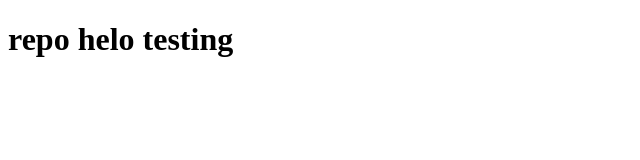
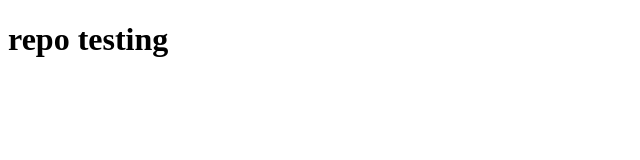
Before and after one commit to kkap001/angular, a plain HTML site: page index.html in a window 1280 px wide. Shown: the whole page, without its empty margins (0-640 px from the left). Drawn offline with Linux system fonts and the light colour scheme.

Commit message:
Update index.html

```diff
--- a/index.html
+++ b/index.html
@@ -2,7 +2,7 @@
 <html>
 <body>
 
-<h1>repo helo testing</h1>
+<h1>repo testing</h1>
 
 
 </body>
```
